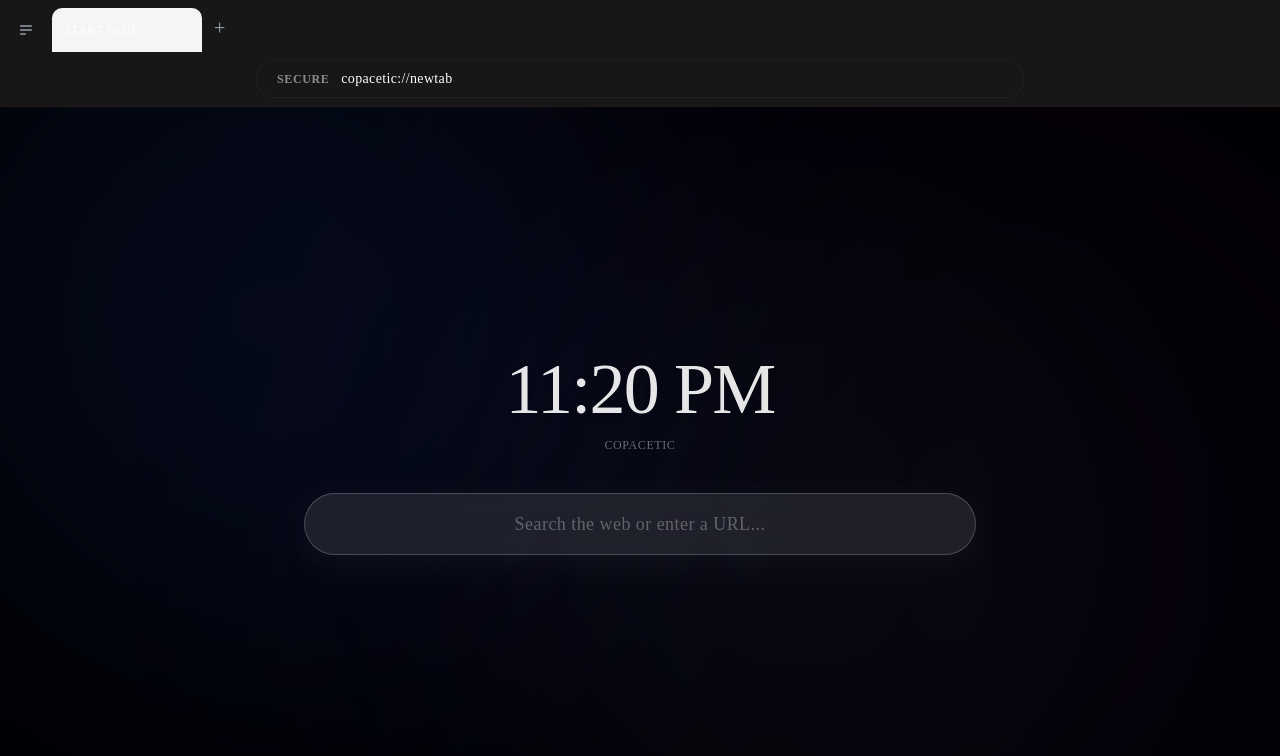
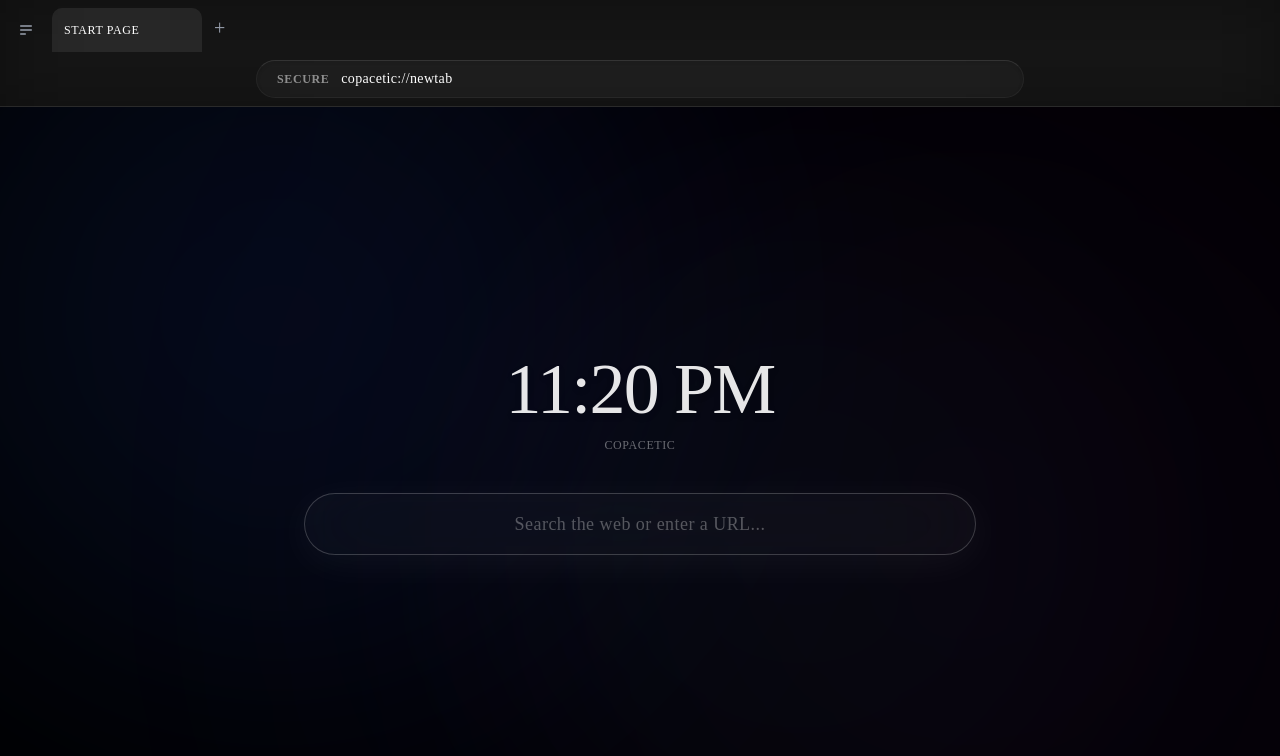
Before and after one commit to xmrenigmax/Copacetic, a Next.js app: page / in a window 1280 px wide. Shown: the top 756 px of the page. Built offline with nearby package versions, Linux system fonts and the light colour scheme.

Commit message:
fixed weird bugs

```diff
--- a/src/app/globals.css
+++ b/src/app/globals.css
@@ -10,11 +10,19 @@
 }
 
 @layer utilities {
-  .bg-primary { background-color: var(--color-primary); backdrop-filter: blur(32px); -webkit-backdrop-filter: blur(32px); }
-  .bg-secondary { background-color: var(--color-secondary); backdrop-filter: blur(48px); -webkit-backdrop-filter: blur(48px); }
-  .bdT { border-top: 1px solid rgba(255, 100, 100, 0.05); }
-  .bdR { border-right: 1px solid rgba(255, 100, 100, 0.05); }
-  .bdB { border-bottom: 1px solid rgba(255, 100, 100, 0.05); }
+  .bg-primary {
+    background-color: rgba(255, 255, 255, 0.03) !important;
+    backdrop-filter: blur(40px) !important;
+    -webkit-backdrop-filter: blur(40px) !important;
+  }
+  .bg-secondary {
+    background-color: rgba(255, 255, 255, 0.08) !important;
+    backdrop-filter: blur(60px) !important;
+    -webkit-backdrop-filter: blur(60px) !important;
+  }
+  .bdT { border-top: 1px solid rgba(255, 255, 255, 0.1) !important; }
+  .bdR { border-right: 1px solid rgba(255, 255, 255, 0.1) !important; }
+  .bdB { border-bottom: 1px solid rgba(255, 255, 255, 0.1) !important; }
   .tt-u { text-transform: uppercase; letter-spacing: 0.05em; font-size: 0.75rem; }
 }
 
@@ -148,7 +156,7 @@ body {
     @apply border-border outline-ring/50;
   }
   body {
-    @apply bg-background text-foreground;
+    @apply bg-black text-white;
   }
   html {
     @apply font-sans;
--- a/src/app/layout.tsx
+++ b/src/app/layout.tsx
@@ -1,20 +1,9 @@
 import type { Metadata } from "next";
-import { Geist, Geist_Mono } from "next/font/google";
 import "./globals.css";
 
-const geistSans = Geist({
-  variable: "--font-geist-sans",
-  subsets: ["latin"],
-});
-
-const geistMono = Geist_Mono({
-  variable: "--font-geist-mono",
-  subsets: ["latin"],
-});
-
 export const metadata: Metadata = {
-  title: "Create Next App",
-  description: "Generated by create next app",
+  title: "Copacetic Browser",
+  description: "A sleek, glassmorphic workspace.",
 };
 
 export default function RootLayout({
@@ -23,8 +12,9 @@ export default function RootLayout({
   children: React.ReactNode;
 }>) {
   return (
-    <html lang="en">
-      <body className={`${geistSans.variable} ${geistMono.variable}`}>
+
+    <html lang="en" className="dark">
+      <body className="bg-black text-white antialiased">
         {children}
       </body>
     </html>
```
